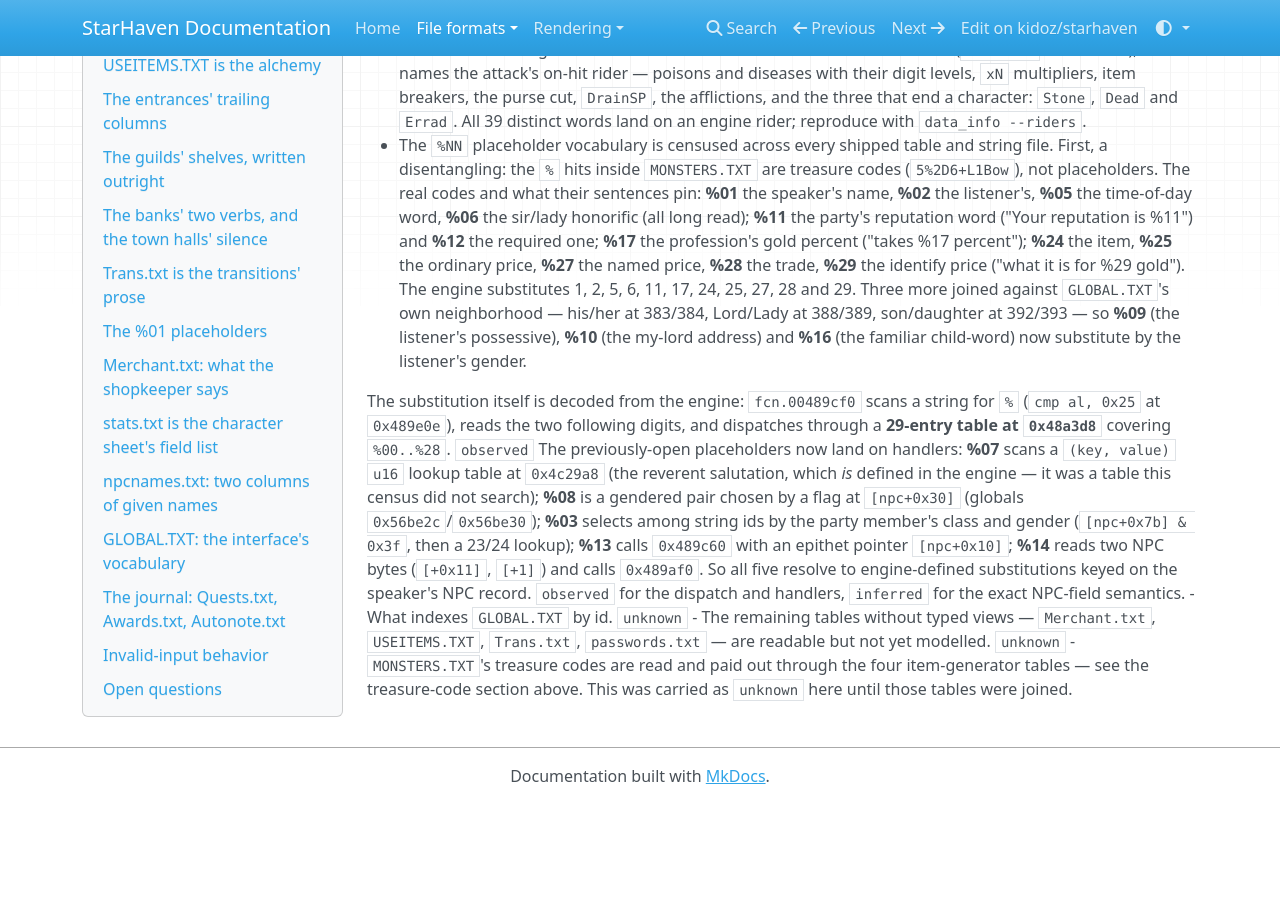
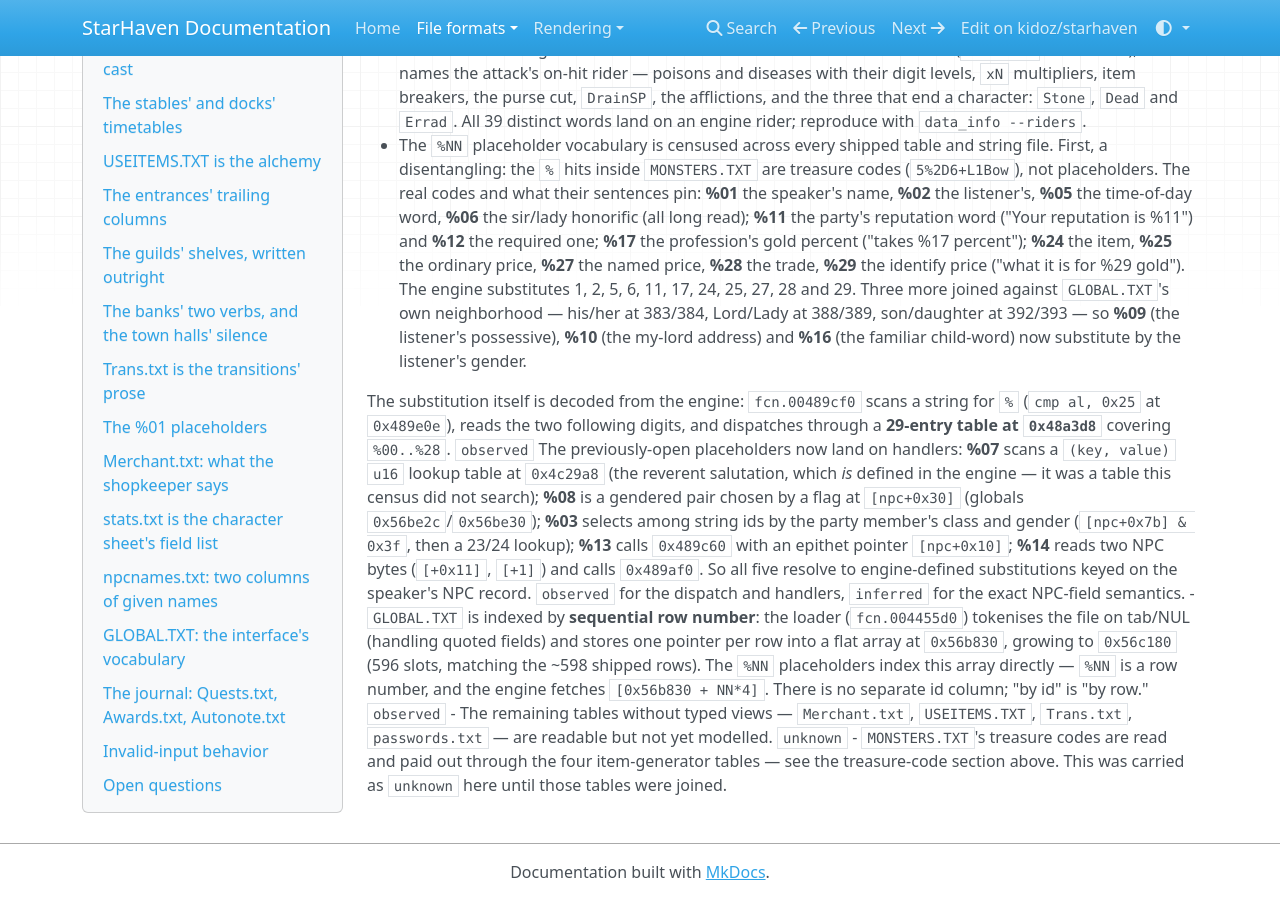
Before and after one commit to kidoz/starhaven, an MkDocs documentation site: the page built from docs/formats/text-tables.md, in a window 1280 px wide and 900 px high, scrolled down 18275 px. Built offline with MkDocs 1.6.1, drawn with Linux system fonts in a browser that asks for light colours; nearby versions of some CDN libraries; before the commit the page ends 19079 px from its top, so only the background shows below that.

Commit message:
Show how the engine lays every global line out by its number

```diff
--- a/docs/formats/text-tables.md
+++ b/docs/formats/text-tables.md
@@ -1011,7 +1011,13 @@
   two NPC bytes (`[+0x11]`, `[+1]`) and calls `0x489af0`. So all five resolve to
   engine-defined substitutions keyed on the speaker's NPC record. `observed`
   for the dispatch and handlers, `inferred` for the exact NPC-field semantics.
-- What indexes `GLOBAL.TXT` by id. `unknown`
+- `GLOBAL.TXT` is indexed by **sequential row number**: the loader
+  (`fcn.004455d0`) tokenises the file on tab/NUL (handling quoted fields) and
+  stores one pointer per row into a flat array at `0x56b830`, growing to
+  `0x56c180` (596 slots, matching the ~598 shipped rows). The `%NN`
+  placeholders index this array directly — `%NN` is a row number, and the
+  engine fetches `[0x56b830 + NN*4]`. There is no separate id column; "by id"
+  is "by row." `observed`
 - The remaining tables without typed views — `Merchant.txt`, `USEITEMS.TXT`,
   `Trans.txt`, `passwords.txt` — are readable but not yet modelled. `unknown`
 - `MONSTERS.TXT`'s treasure codes are read and paid out through the four
```
